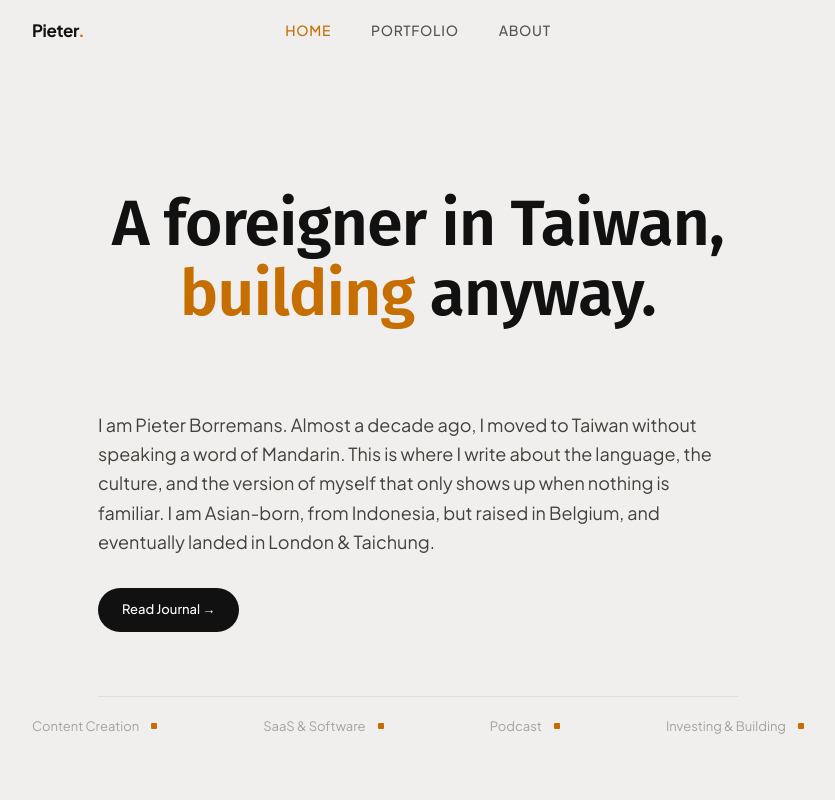
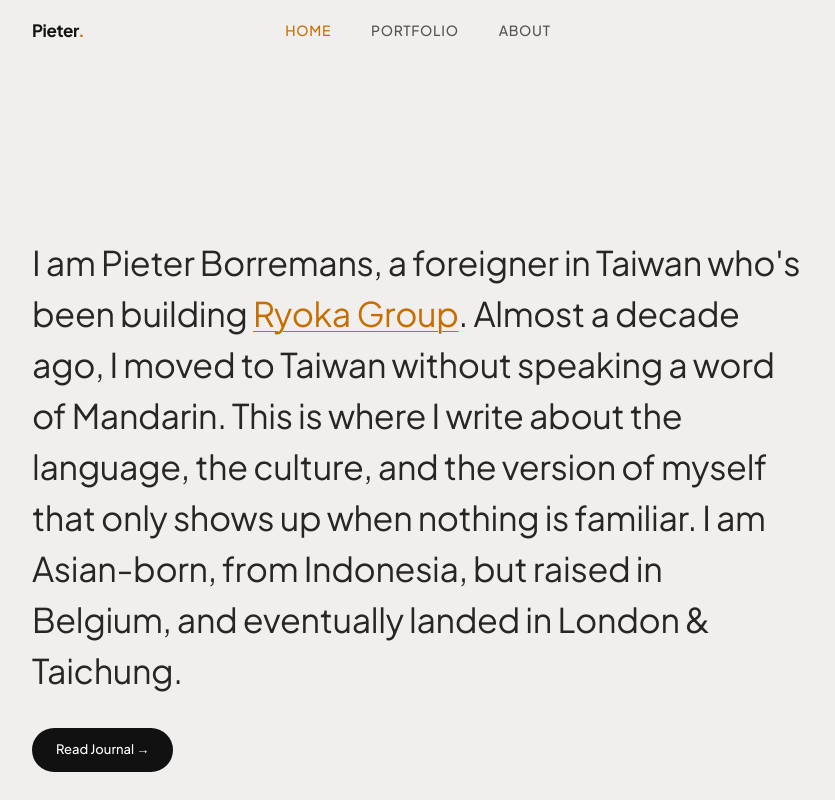
Before and after one commit to sillyledger/personal, a Next.js app: page / in a window 1280 px wide. Shown: the top 800 px of the page, without its empty margins (222-1057 px from the left). Built offline with nearby package versions, Linux system fonts and the light colour scheme.

Commit message:
Update Hero.tsx

```diff
--- a/components/Hero.tsx
+++ b/components/Hero.tsx
@@ -2,17 +2,24 @@ import Link from "next/link";
 
 export default function Hero() {
   return (
-    <section className="pt-32 pb-0 flex flex-col items-center text-center">
-      <h1 className="font-display text-[clamp(60px,5vw,72px)] font-semibold leading-[1.1] tracking-[-0.01em] text-[#111] mb-20">
-        A foreigner in Taiwan, <span className="text-accent">building</span> anyway.
-      </h1>
-      <div className="flex flex-col items-start gap-8 pb-16 border-b border-stone-300/60 w-full max-w-[640px] mx-auto text-left">
-        <p className="text-[18px] text-stone-700 leading-relaxed">
-          I am Pieter Borremans. Almost a decade ago, I moved to Taiwan without
-          speaking a word of Mandarin. This is where I write about the
-          language, the culture, and the version of myself that only shows up
-          when nothing is familiar. I am Asian-born, from Indonesia, but
-          raised in Belgium, and eventually landed in London &amp; Taichung.
+    <section className="pt-44 pb-0 flex flex-col items-center text-center">
+      <div className="flex flex-col items-start gap-8 pb-16 border-b border-stone-300/60 w-full max-w-[820px] mx-auto text-left">
+        <p className="text-[28px] md:text-[34px] leading-[1.5] tracking-[-0.01em] text-stone-800">
+          I am Pieter Borremans, a foreigner in Taiwan who&apos;s been
+          building{" "}
+          <a
+            href="https://www.ryokagroup.com/founder"
+            target="_blank"
+            rel="noopener noreferrer"
+            className="text-accent underline decoration-1 underline-offset-4 hover:opacity-70 transition-opacity"
+          >
+            Ryoka Group
+          </a>
+          . Almost a decade ago, I moved to Taiwan without speaking a word of
+          Mandarin. This is where I write about the language, the culture,
+          and the version of myself that only shows up when nothing is
+          familiar. I am Asian-born, from Indonesia, but raised in Belgium,
+          and eventually landed in London &amp; Taichung.
         </p>
         <Link
           href="/journal"
```
